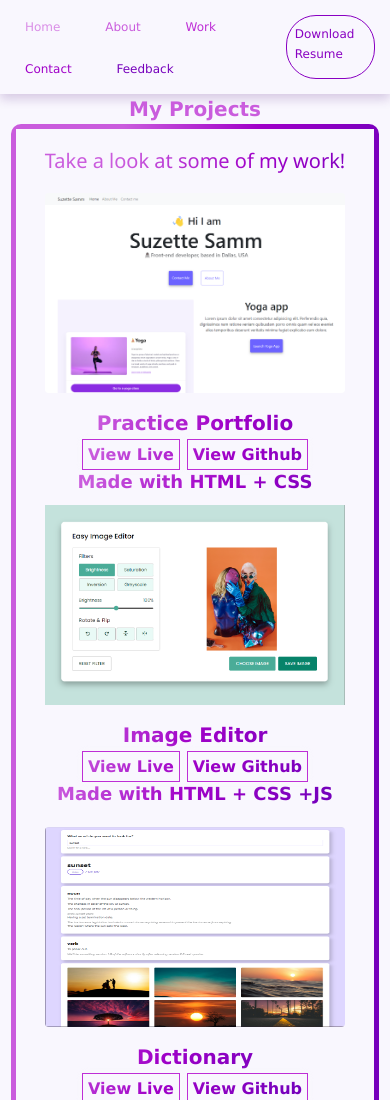
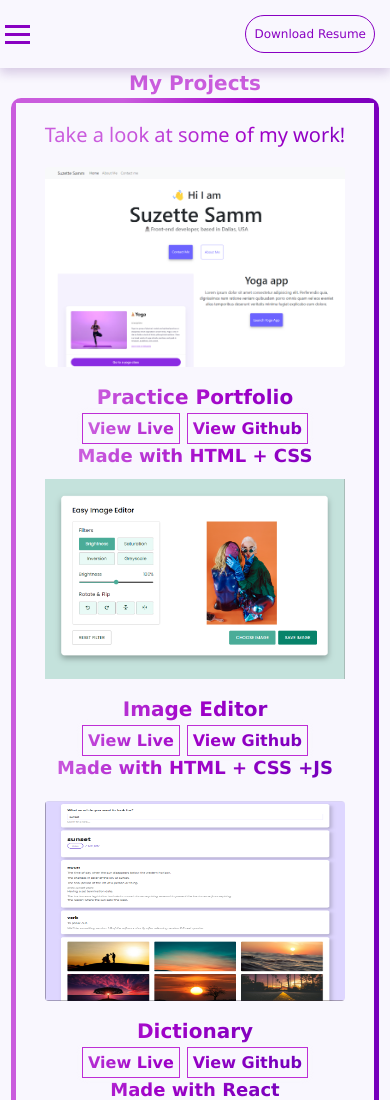
Before and after one commit to SuzetteSa/SS-Portfolio, a plain HTML site: page work.html in a window 390 px wide. Shown: the top 1100 px of the page. Drawn offline with nearby package versions, Linux system fonts and the light colour scheme; a script that the page names is missing.

Commit message:
added hamburger menu to mobile responsive work page

```diff
--- a/script.js
+++ b/script.js
@@ -1,3 +1,16 @@
+const hamburger = document.querySelector(".hamburger");
+const navMenu = document.querySelector(".nav-menu");
+
+hamburger.addEventListener("click", () => {
+  hamburger.classList.toggle("active");
+  navMenu.classList.toggle("active");
+})
+
+document.querySelectorAll(".nav-link").forEach(n => n.addEventListener("click", () => {
+  hamburger.classList.remove("active");
+  navMenu.classList.remove("active");
+}))
+
 let modalBtn = document.getElementById("modal-btn");
 let modal = document.querySelector(".modal");
 let closeBtn = document.querySelector(".close-btn");
--- a/style.css
+++ b/style.css
@@ -22,6 +22,86 @@ body {
   background-color: var(--background-color);
 }*/
 
+*{padding:0;
+margin:0;
+box-sizing: border-box;
+}
+
+.navbar {
+  padding: 5px;
+  box-shadow: 0px 5px 10px rgba(74, 18, 120, 0.2);
+  display: flex;
+  justify-content: space-between;
+  align-items: center;
+}
+
+.nav-menu {
+display: flex;
+justify-content: space-between;
+
+}
+
+.nav-link {
+  text-decoration: none;
+  transition: all 100ms ease-in-out;
+  font-size: 20px;
+}
+
+.nav-link:hover,
+.nav-item.active {
+  color: var(--first-color);
+}
+
+.nav-item {
+  list-style: none;
+  margin: 10px;
+  font-weight: medium;
+  line-height: 42px;
+}
+
+.home-link {
+  color: var(--first-color);
+}
+.about-link {
+  color: var(--second-color);
+}
+
+.work-link {
+  color: var(--third-color);
+}
+
+.contact-link {
+  color: var(--fourth-color);
+}
+
+.feedback-link {
+  color: var(--sixth-color);
+}
+
+.resume-link {
+  text-decoration: none;
+  color: var(--fifth-color);
+  border: var(--fifth-color) solid 1px;
+  border-radius: 30px;
+  padding: 8px;
+  float: right;
+}
+
+.hamburger{
+  display: none;
+  cursor: pointer;
+}
+
+.bar{
+  background-color: var(--fifth-color);
+  display:block;
+  width: 25px;
+  height: 3px;
+  margin: 5px auto;
+  -webkit-transition: all 0.3s ease-in-out;
+  transition: all 0.3s ease-in-out;
+}
+
 .work-body {
   width: 100%;
   min-height: 100%;
@@ -40,66 +120,6 @@ body {
 .container {
   margin: 0 auto;
   margin-top: 0px;
-}
-
-nav {
-  padding: 5px;
-  box-shadow: 0px 5px 10px rgba(74, 18, 120, 0.2);
-  display: flex;
-  justify-content: space-between;
-}
-
-nav ul {
-  padding: 0;
-  margin: 0;
-}
-
-nav a {
-  text-decoration: none;
-  transition: all 100ms ease-in-out;
-  font-size: 20px;
-}
-
-nav a:hover,
-nav li.active a {
-  color: var(--first-color);
-}
-
-nav li {
-  display: inline;
-  list-style: none;
-  margin: 10px;
-  font-weight: medium;
-  line-height: 42px;
-
-}
-
-.home-link {
-  color: var(--first-color);
-}
-.about-link {
-  color: var(--second-color);
-}
-
-.work-link {
-  color: var(--third-color);
-}
-
-.contact-link {
-  color: var(--fourth-color);
-}
-
-
-.feedback-link {
-  color: var(--sixth-color);
-}
-
-.resume-link {
-  color: var(--fifth-color);
-  border: var(--fifth-color) solid 1px;
-  border-radius: 30px;
-  padding: 8px;
-  float: right;
 }
 
 .hero {
@@ -436,7 +456,49 @@ color: var(--darkest-color);
   }
 }
 
-@media (max-width: 767.98px) {
+@media (max-width: 768px) {
+.hamburger{
+  display:block;
+}
+
+.hamburger.active .bar:nth-child(2){
+ opacity: 0;
+}
+
+.hamburger.active .bar:nth-child(1){
+ transform: translateY(8px) rotate(45deg);
+}
+
+.hamburger.active .bar:nth-child(3){
+ transform: translateY(-8px) rotate(-45deg);
+}
+
+.nav-menu{
+position:absolute;
+left: -100%;
+top: 70px;
+gap:0;
+flex-direction: column;
+background-color: var(--background-color);
+width: 100%;
+transition: 0.3s;
+align-items: center;
+padding:0;
+}
+
+.nav-item{
+  margin: 8px 0;
+}
+
+.nav-link{
+  margin: 0;
+}
+
+.nav-menu.active{
+  left: 0;
+  z-index: 1
+}
+
   .first-name,
   .last-name {
     font-size: 80px;
--- a/work.html
+++ b/work.html
@@ -41,29 +41,35 @@
   </head>
   <body class="subsequent-body work-body">
 
-      <nav>
-        <ul>
-          <li class="active">
-            <a href="/" class="home-link" title="Homepage">Home</a>
+    <header>
+      <nav class="navbar">
+        <div class="hamburger">
+              <span class="bar"></span>
+              <span class="bar"></span>
+              <span class="bar"></span>
+        </div>
+        <ul class="nav-menu">
+          <li class="active nav-item">
+            <a href="/" class="home-link nav-link" title="Homepage">Home</a>
           </li>
-          <li>
-            <a href="/about.html" class="about-link" title="About Suzette"
+          <li class="nav-item">
+            <a href="/about.html" class="about-link nav-link" title="About Suzette"
               >About</a
             >
           </li>
-          <li>
-            <a href="/work.html" class="work-link" title="Suzette's Work"
+          <li class="nav-item">
+            <a href="/work.html" class="work-link nav-link" title="Suzette's Work"
               >Work</a
             >
           </li>
-          <li>
-            <a href="/contact.html" class="contact-link" title="Contact Suzette"
+          <li class="nav-item">
+            <a href="/contact.html" class="contact-link nav-link" title="Contact Suzette"
               >Contact</a
             >
           </li>
 
-          <li>
-            <a href="/feedback.html" class="feedback-link" title="Give feedback"
+          <li class="nav-item">
+            <a href="/feedback.html" class="feedback-link nav-link" title="Give feedback"
               >Feedback</a
             >
           </li>
@@ -73,11 +79,11 @@
               href="/Suzette Samm----Resume.pdf"
               class="resume-link"
               title="Download Resume"
-              download="Suzette Samm- Resume"
+              download="Suzette Samm-Resume"
               >Download Resume</a
             >
         </nav>
-
+</header>
 
     <div class="container">
       <div class="hero-heading work-heading text-center">My Projects</div>
```
